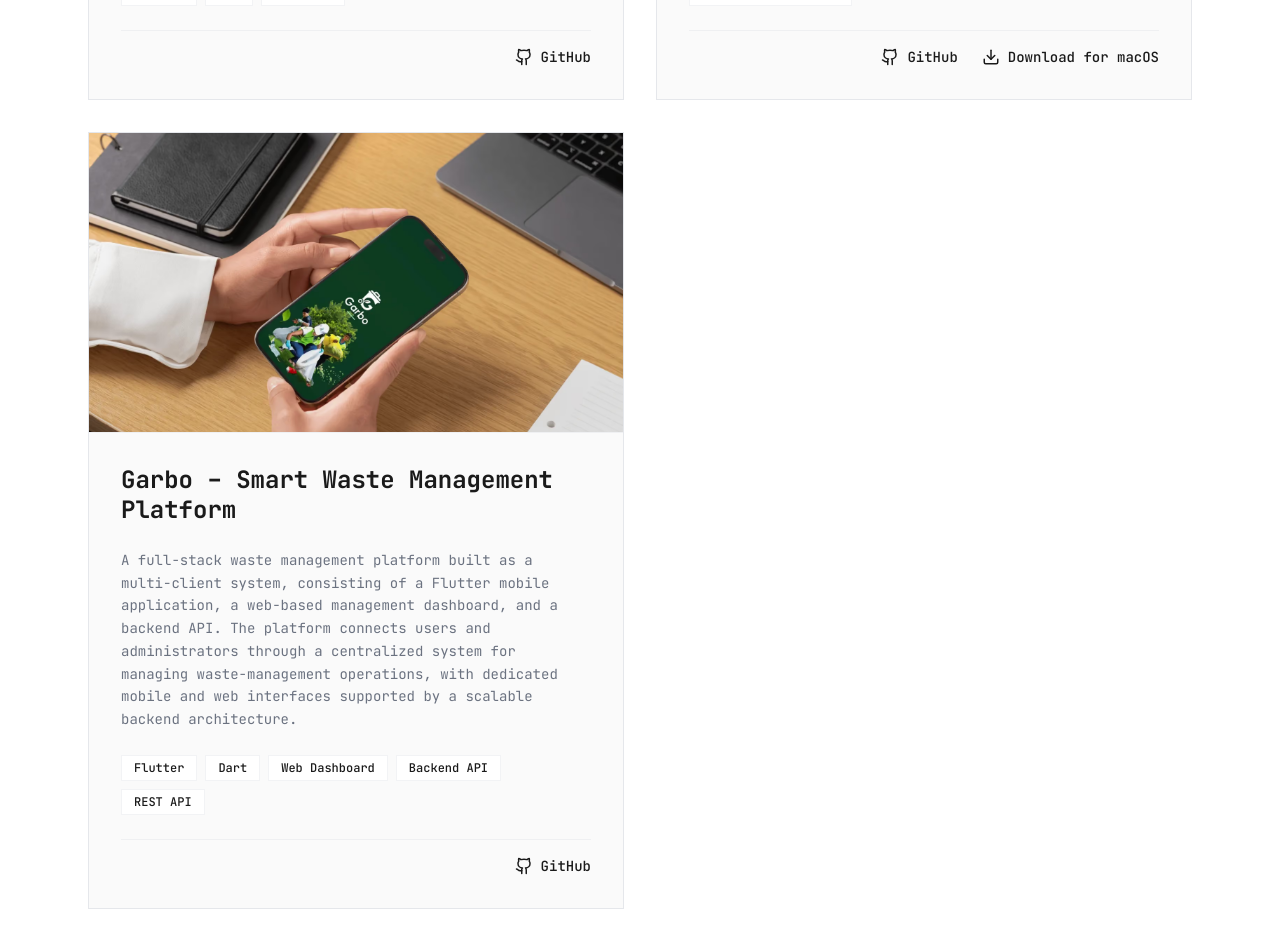
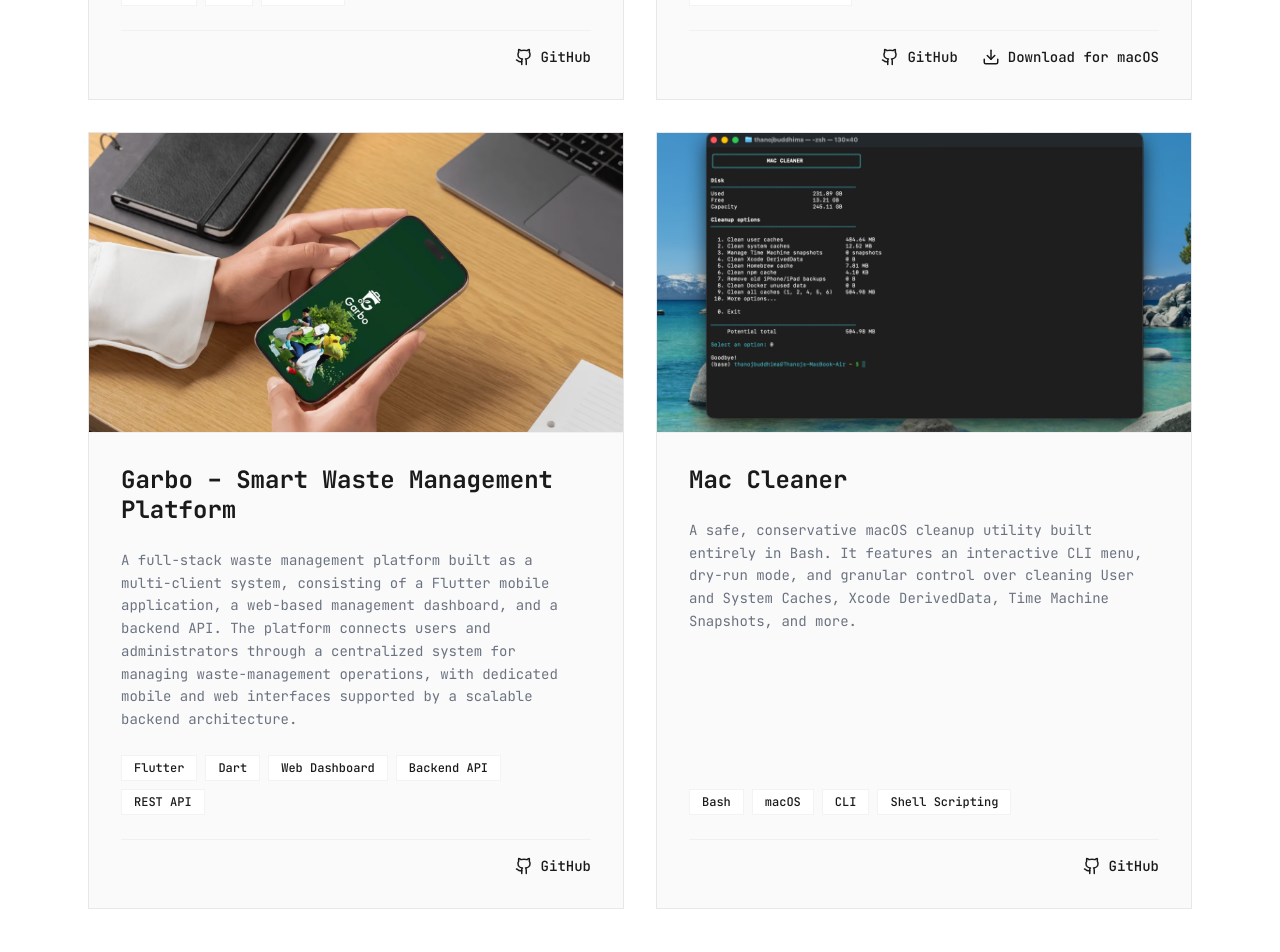
Before and after one commit to ThanojBuddhima/ThanojBuddhima.github.io, a React (Vite) app: page / in a window 1280 px wide. Shown: the part 4520-5472 px from the top of the page. Built offline with nearby package versions, Linux system fonts and the light colour scheme.

Commit message:
feat: add Mac Cleaner project to projects list

```diff
--- a/src/components/Projects.tsx
+++ b/src/components/Projects.tsx
@@ -58,6 +58,14 @@ const projects: Project[] = [
     techStack: ['Flutter', 'Dart', 'Web Dashboard', 'Backend API', 'REST API'],
     githubUrl: 'https://github.com/CodeMIndsUoM/Garbo-flutter',
     image: '/projects/garbo.avif',
+  },
+  {
+    id: 'mac-cleaner',
+    name: 'Mac Cleaner',
+    shortDescription: 'A safe, conservative macOS cleanup utility built entirely in Bash. It features an interactive CLI menu, dry-run mode, and granular control over cleaning User and System Caches, Xcode DerivedData, Time Machine Snapshots, and more.',
+    techStack: ['Bash', 'macOS', 'CLI', 'Shell Scripting'],
+    githubUrl: 'https://github.com/ThanojBuddhima/mac-cleaner',
+    image: '/projects/mac-cleaner.avif',
   }
 ];
 
```
